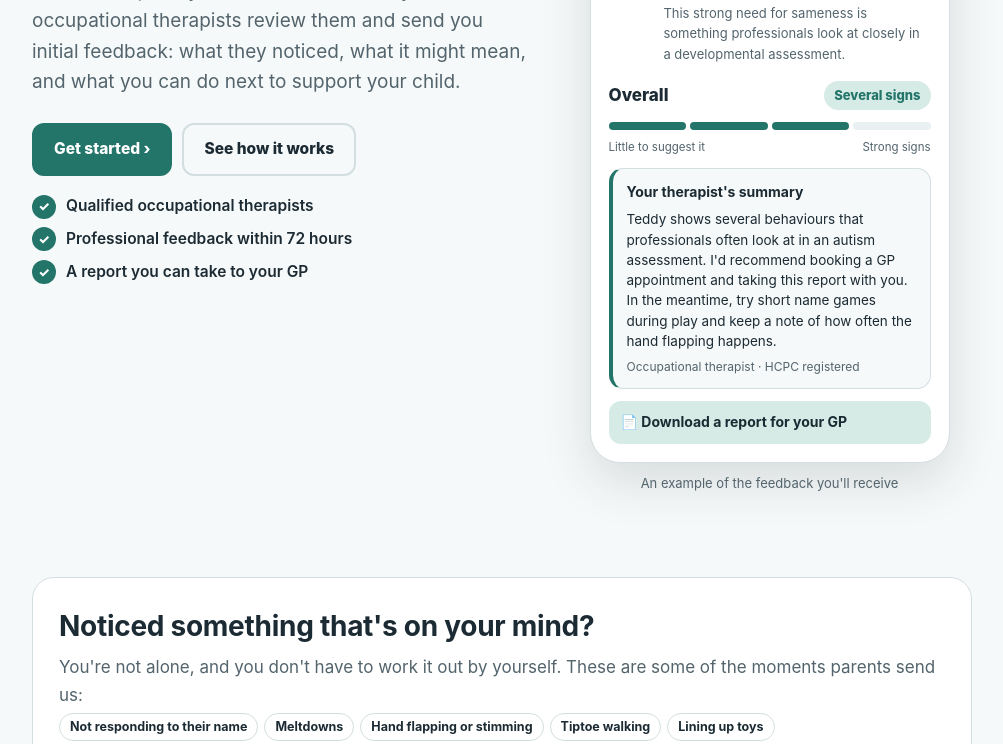
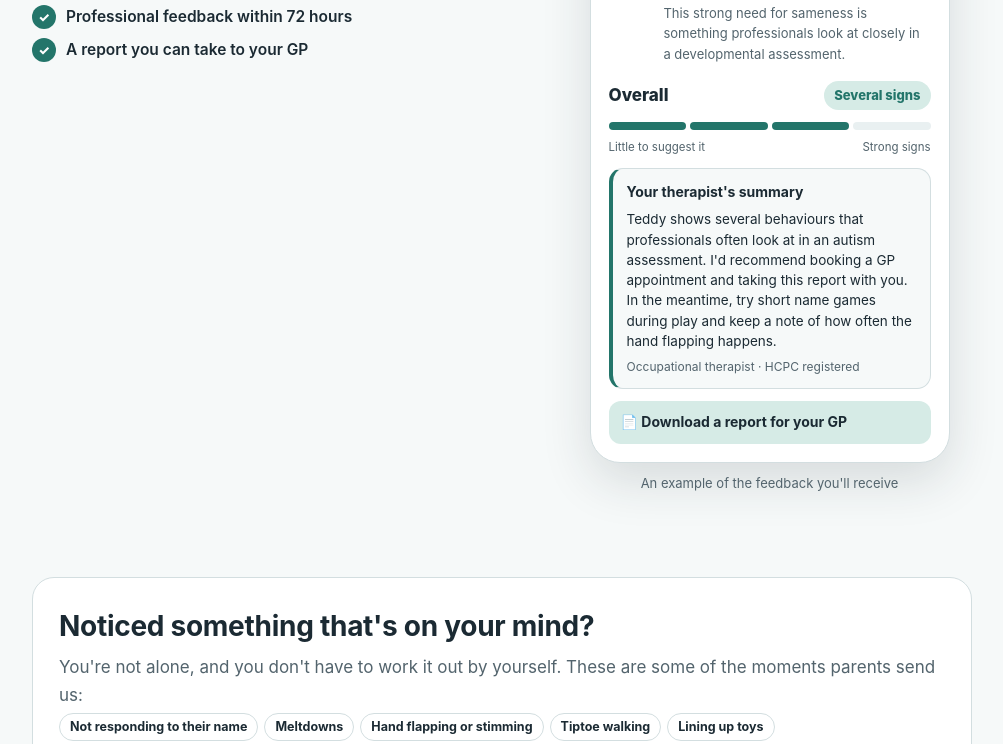
Before and after one commit to little-signals/website, a plain HTML site: page index.html in a window 1280 px wide. Shown: the part 539-1283 px from the top of the page, without its empty margins (138-1141 px from the left). Drawn offline with Linux system fonts and the light colour scheme.

Commit message:
Add files via upload

```diff
--- a/style.css
+++ b/style.css
@@ -47,7 +47,7 @@ summary{cursor:pointer;font-weight:700}details p{margin:10px 0 0;color:var(--mut
 .btn.sm{padding:8px 14px;font-size:14px;border-radius:10px}
 nav.top a.btn{color:var(--accent-ink)}nav.top a.btn.ghost{color:var(--ink)}nav.top{align-items:center}
 .btn.gold{background:var(--sun);border-color:var(--sun);color:#3A2A05}
-.hero2{display:grid;grid-template-columns:1.1fr .9fr;gap:40px;align-items:center;padding:56px 0 30px}
+.hero2{display:grid;grid-template-columns:1.1fr .9fr;gap:40px;align-items:start;padding:56px 0 30px}
 .hero2 h1{max-width:none}
 .cta-row{display:flex;flex-wrap:wrap;gap:10px;margin:4px 0 18px}
 .ticks{list-style:none;padding:0;margin:0;display:grid;gap:8px}
```
